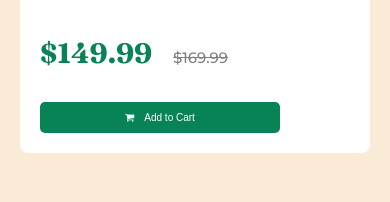
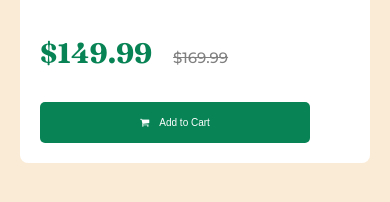
Before and after one commit to SedativeGlam/Product-preview-card-component, a plain HTML site: page index.html in a window 390 px wide. Shown: the part 476-678 px from the top of the page. Drawn offline with Linux system fonts and the light colour scheme.

Commit message:
Add files via upload

```diff
--- a/style.css
+++ b/style.css
@@ -116,6 +116,6 @@ button {
 
   button {
     font-size: 10px;
-    padding: 0 85px 0 85px;
+    padding: 5px 100px 5px 100px;
   }
 }
```
Also changed, not shown: index.html (+1 -0 lines).
